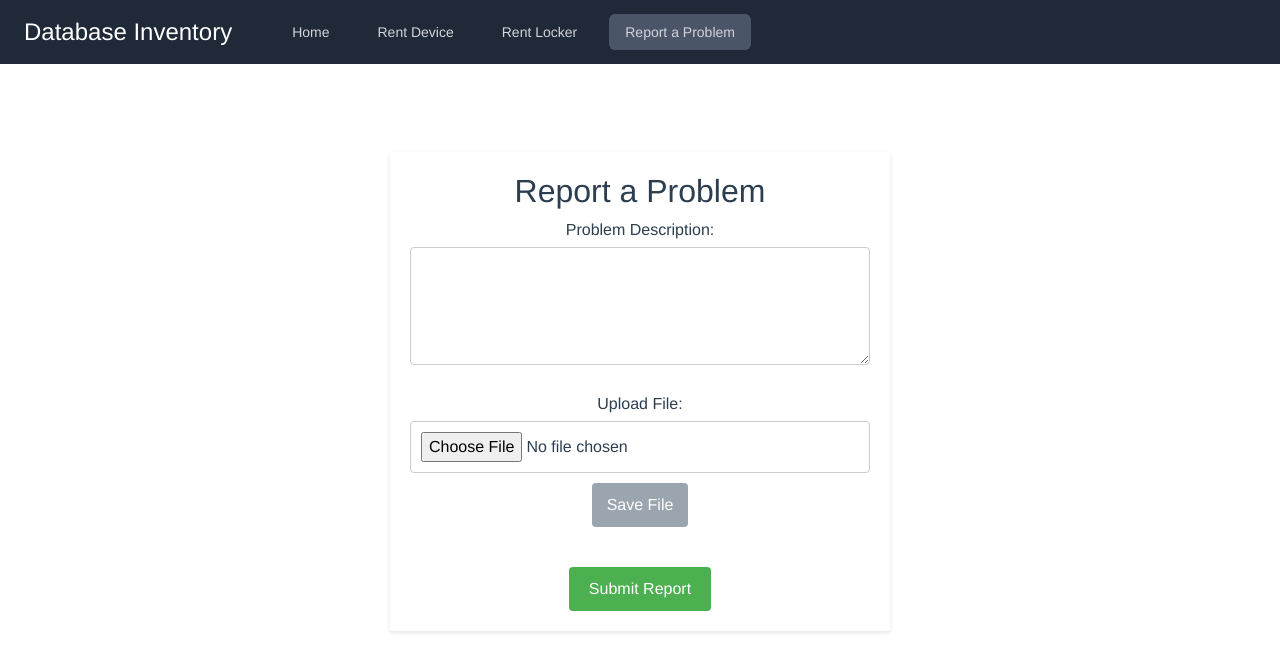
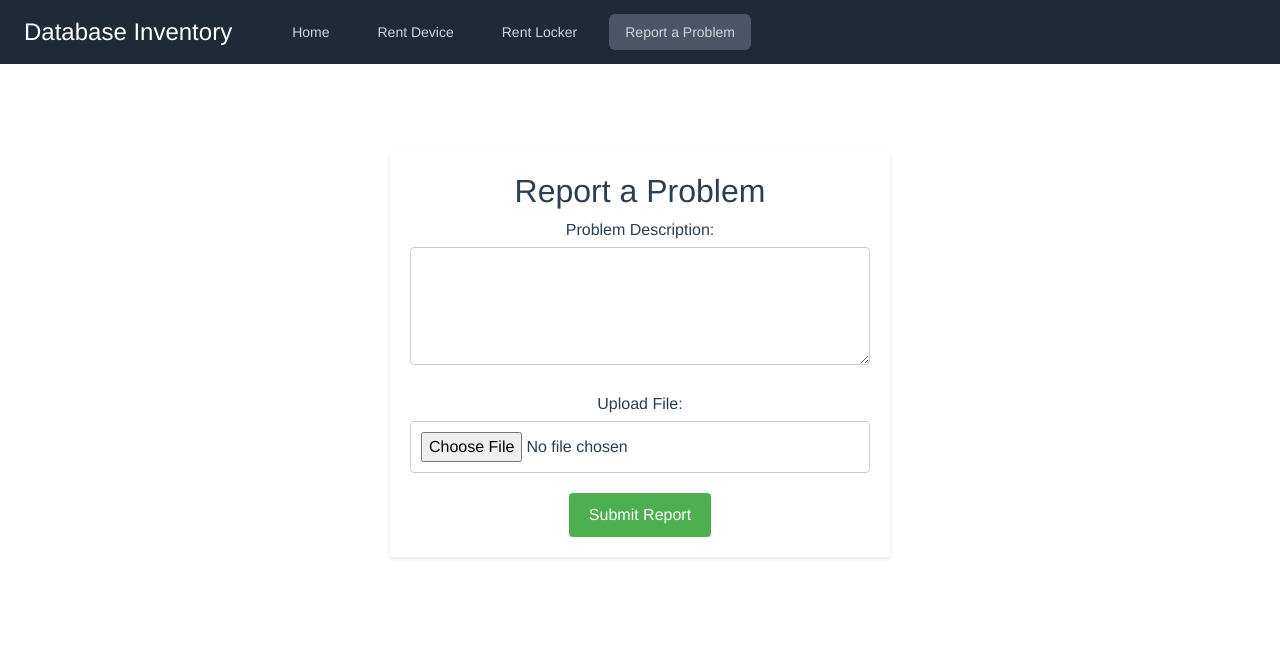
Before and after one commit to kekkeller/inventory_database_frontend, a Vue app: page /reportProblem in a window 1280 px wide. Shown: the top 672 px of the page. Built offline with nearby package versions, Linux system fonts and the light colour scheme; sample sign-in values are in the browser's storage.

Commit message:
report with mock backend

```diff
--- a/src/components/report_problem.vue
+++ b/src/components/report_problem.vue
@@ -1,163 +1,126 @@
 <template>
   <div class="report-container">
     <h2>Report a Problem</h2>
-    <form @submit.prevent="submitReport" class="form-container">
+    <form ref="form" @submit.prevent="submitReport" class="form-container">
       <div class="form-group">
         <label for="description">Problem Description:</label>
         <textarea id="description" v-model="report.description" rows="4" required></textarea>
       </div>
       <div class="form-group">
         <label for="file">Upload File:</label>
-        <input type="file" id="file" @change="handleFileUpload" required>
-        <button type="button" class="btn-file-upload" @click="saveFile">Save File</button>
+        <input type="file" id="file" ref="fileInput" @change="handleFileUpload" required>
       </div>
       <button type="submit" class="submit-btn">Submit Report</button>
+      <p v-if="submitted" class="success-message">Report has been successfully submitted!</p>
     </form>
   </div>
 </template>
 
 <script lang="ts">
-import { defineComponent, ref } from 'vue';
+import { defineComponent, ref, reactive } from 'vue';
+import axios from 'axios';
 
 export default defineComponent({
   name: 'ReportProblem',
   setup() {
-    const report = ref({
+    const form = ref(null);
+    const fileInput = ref(null);
+    const report = reactive({
       description: '',
-      name: 'User 1',
-      email: 'email123',
       file: null
     });
+    const submitted = ref(false);
 
     const handleFileUpload = event => {
-      report.value.file = event.target.files[0];  // store the file in the report object
-      if (report.value.file) {
-        console.log('File selected:', report.value.file.name);
+      report.file = event.target.files[0];
+      if (report.file) {
+        console.log('File selected:', report.file.name);
       }
     };
 
-    const saveFile = () => {
-      console.log('File "saved"', report.value.file);  // Log the saved file, here you might implement actual file saving logic
+    const submitReport = async () => {
+      if (!report.description || !report.file) {
+        alert('Description and file are required!');
+        return;
+      }
+
+      const formData = new FormData();
+      formData.append('description', report.description);
+      formData.append('file', report.file);
+
+      try {
+        const response = await axios.post('https://dbinveno.free.beeceptor.com', formData, {
+          headers: {
+            'Content-Type': 'multipart/form-data'
+          }
+        });
+        console.log('Response:', response.data);
+        submitted.value = true;
+        setTimeout(() => { submitted.value = false; }, 5000);
+        resetForm();
+      } catch (error) {
+        console.error('Error submitting report:', error);
+        alert('Failed to submit the report.');
+      }
     };
 
-    const submitReport = () => {
-      if (!report.value.description || !report.value.file) {
-        console.log('Description or file is missing!');
-        return;
+    const resetForm = () => {
+      if (form.value) {
+        form.value.reset();
+        report.description = ''; // Reset Vue model
+        report.file = null; // Reset Vue model
       }
-      console.log('Report submitted:', report.value);
-      report.value = { description: '', file: null }; // Reset the form after submission
+      if (fileInput.value) {
+        fileInput.value.value = ''; // Reset file input
+      }
     };
 
-    return { report, submitReport, handleFileUpload, saveFile };
+    return { report, submitReport, handleFileUpload, submitted, form, fileInput };
   },
 });
 </script>
 
-<!--<script lang="ts">-->
-<!--import { defineComponent, ref } from 'vue';-->
-<!--import axios from 'axios'; // Stelle sicher, dass axios importiert wird-->
-
-<!--export default defineComponent({-->
-<!--  name: 'ReportProblem',-->
-<!--  setup() {-->
-<!--    const report = ref({-->
-<!--      description: '',-->
-<!--      file: null-->
-<!--    });-->
-
-<!--    const handleFileUpload = event => {-->
-<!--      report.value.file = event.target.files[0];-->
-<!--      if (report.value.file) {-->
-<!--        console.log('File selected:', report.value.file.name);-->
-<!--      }-->
-<!--    };-->
-
-<!--    const submitReport = async () => {-->
-<!--      if (!report.value.description || !report.value.file) {-->
-<!--        console.log('Description or file is missing!');-->
-<!--        return;-->
-<!--      }-->
-
-<!--      const formData = new FormData();-->
-<!--      formData.append('description', report.value.description);-->
-<!--      formData.append('file', report.value.file);-->
-
-<!--      try {-->
-<!--        const response = await axios.post('http://your-backend-url.com/api/report', formData, {-->
-<!--          headers: {-->
-<!--            'Content-Type': 'multipart/form-data'-->
-<!--          }-->
-<!--        });-->
-<!--        console.log('Response:', response.data);-->
-<!--        report.value = { description: '', file: null }; // Reset the form after submission-->
-<!--      } catch (error) {-->
-<!--        console.error('Error submitting report:', error);-->
-<!--      }-->
-<!--    };-->
-
-<!--    return { report, submitReport, handleFileUpload };-->
-<!--  },-->
-<!--});-->
-<!--</script>-->
-
 <style>
+/* Your existing styles */
 .report-container {
   max-width: 500px;
   margin: 40px auto;
   padding: 20px;
   box-shadow: 0 2px 4px rgba(0, 0, 0, 0.1);
 }
-
 .form-container {
   display: flex;
   flex-direction: column;
   align-items: center;
 }
-
 .form-group {
-  width: 100%; /* Full width */
+  width: 100%;
   margin-bottom: 20px;
 }
-
 .form-group label {
   display: block;
   margin-bottom: 5px;
 }
-
 .form-group input[type="file"],
 .form-group textarea {
-  width: 100%; /* Ensures the input and textarea are full width */
+  width: 100%;
   padding: 10px;
   border: 1px solid #ccc;
   border-radius: 4px;
 }
-
-.btn-file-upload {
-  background-color: #9ba5af;
-  color: white;
-  padding: 10px 15px;
-  border: none;
-  border-radius: 4px;
-  cursor: pointer;
-  margin-top: 10px;
-}
-
-.btn-file-upload:hover {
-  background-color: #509a21;
-}
-
 .submit-btn {
-  background-color: #4CAF50; /* Green */
+  background-color: #4CAF50;
   color: white;
   padding: 10px 20px;
   border: none;
   border-radius: 4px;
   cursor: pointer;
-  margin-top: 20px; /* Added margin for spacing */
 }
-
 .submit-btn:hover {
   background-color: #45a049;
 }
+.success-message {
+  color: green;
+  margin-top: 20px;
+}
 </style>
```
